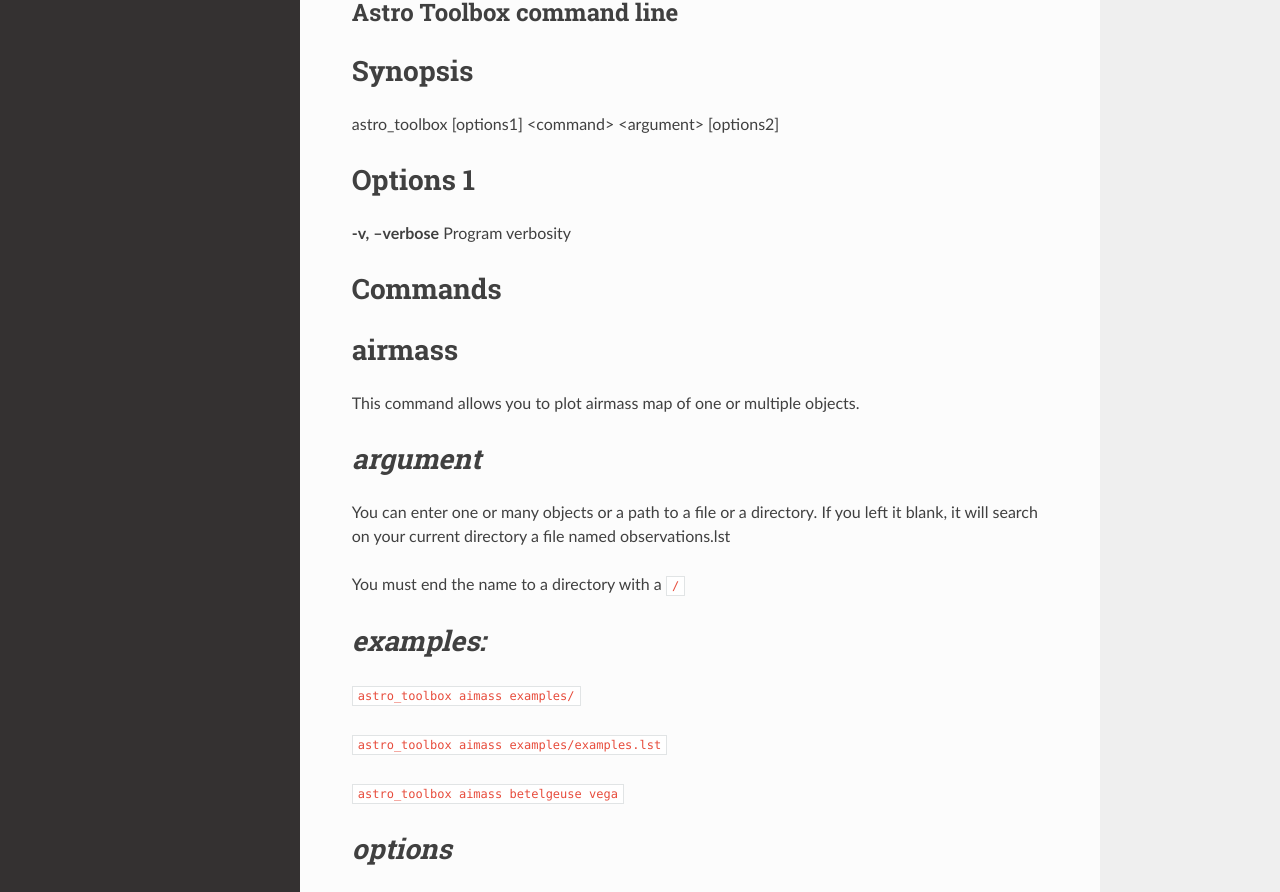
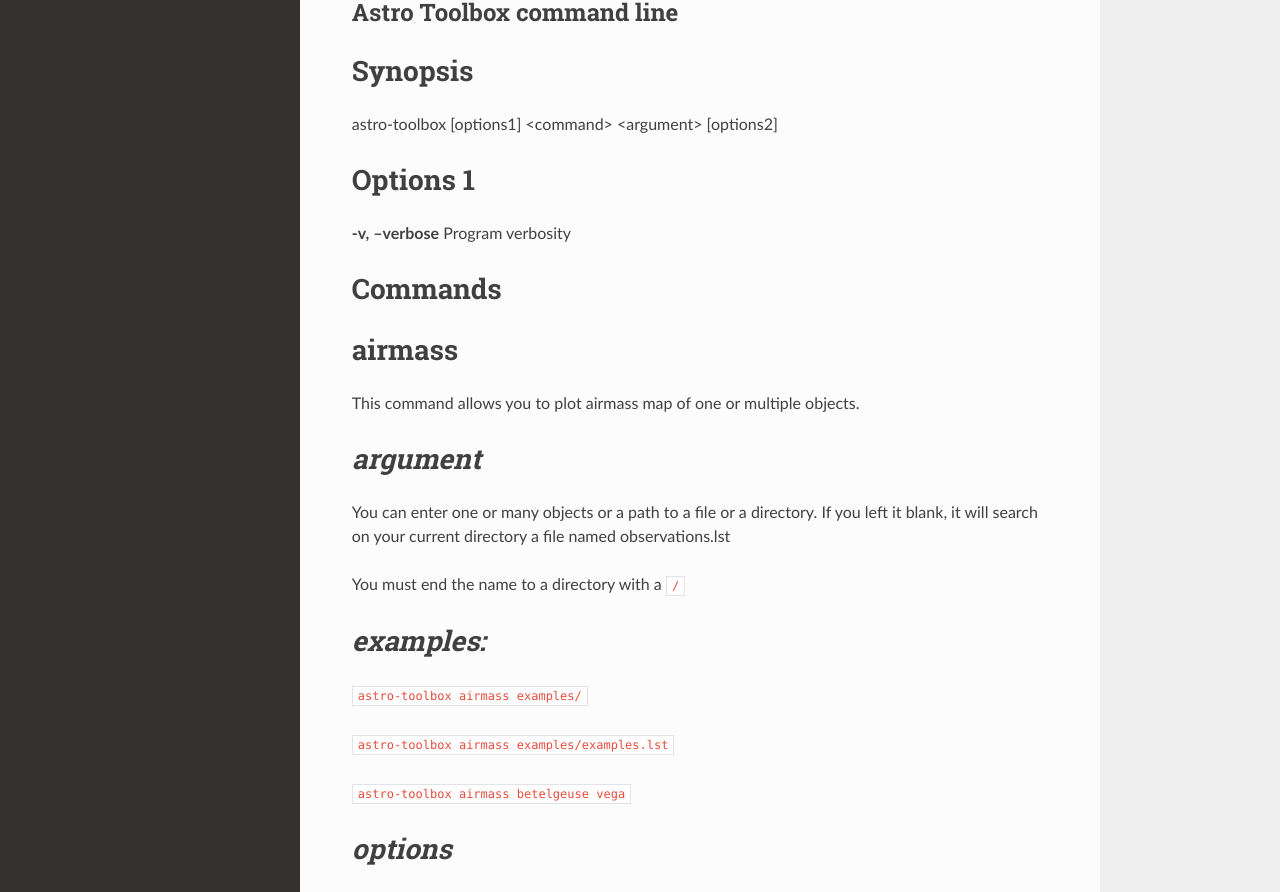
Before and after one commit to rloustalet/astro-toolbox, a Sphinx documentation site: the page built from docs/index.rst, in a window 1280 px wide and 1400 px high. Shown: the part 164-1056 px from the top of the window. Built offline with Sphinx 7.4.7 and the Read the Docs theme 2.0.0, drawn with Linux system fonts in a browser that asks for light colours.

Commit message:
Update docs

```diff
--- a/docs/index.rst
+++ b/docs/index.rst
@@ -8,7 +8,7 @@
 Synopsis
 ========
 
-astro_toolbox [options1] <command> <argument> [options2]
+astro-toolbox [options1] <command> <argument> [options2]
 
 Options 1
 =========
@@ -32,11 +32,11 @@
 *examples:*
 ===========
 
-``astro_toolbox aimass examples/``
+``astro-toolbox airmass examples/``
 
-``astro_toolbox aimass examples/examples.lst``
+``astro-toolbox airmass examples/examples.lst``
 
-``astro_toolbox aimass betelgeuse vega``
+``astro-toolbox airmass betelgeuse vega``
 
 
 *options*
```
Also changed, not shown: README.md (+4 -4 lines).
